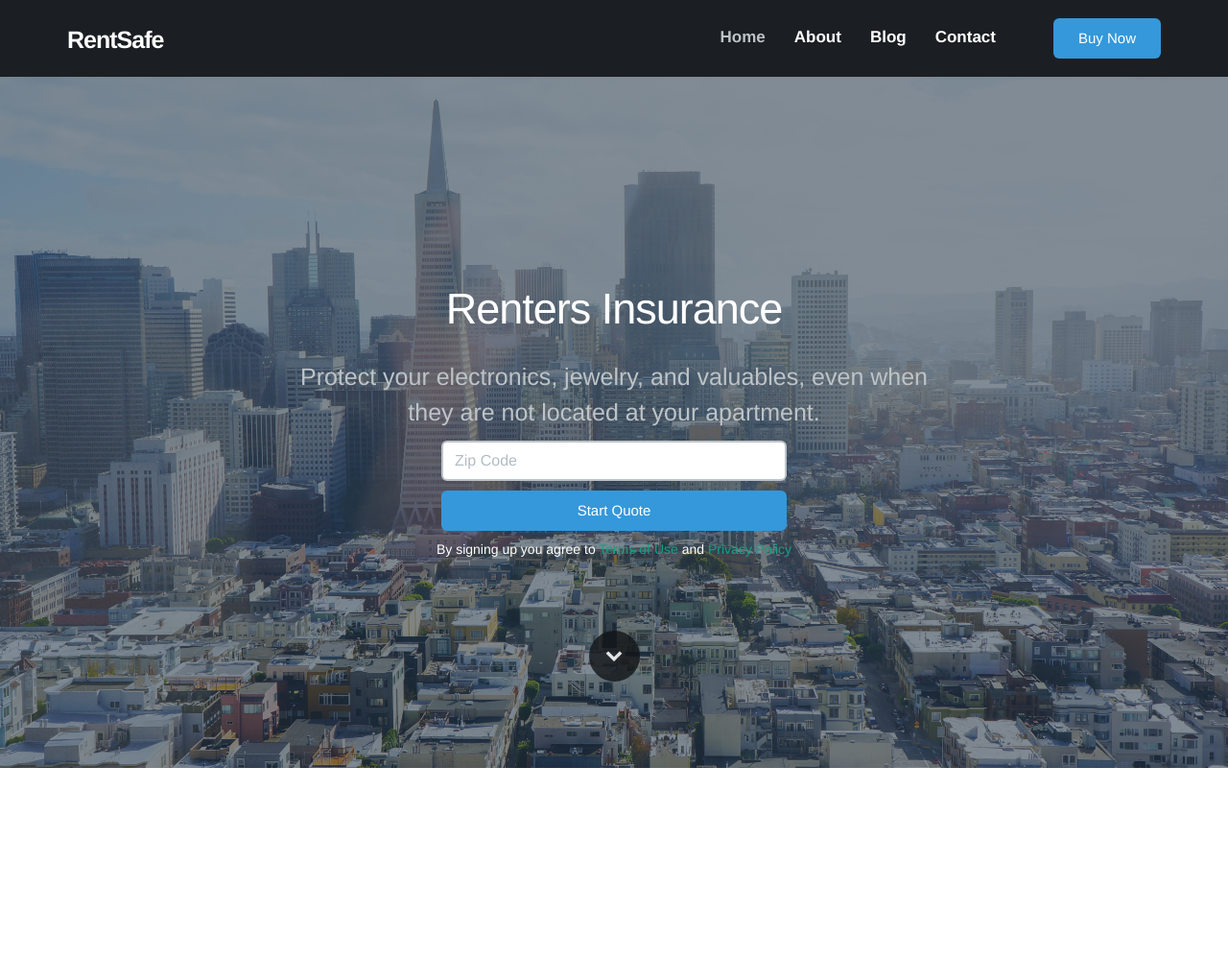
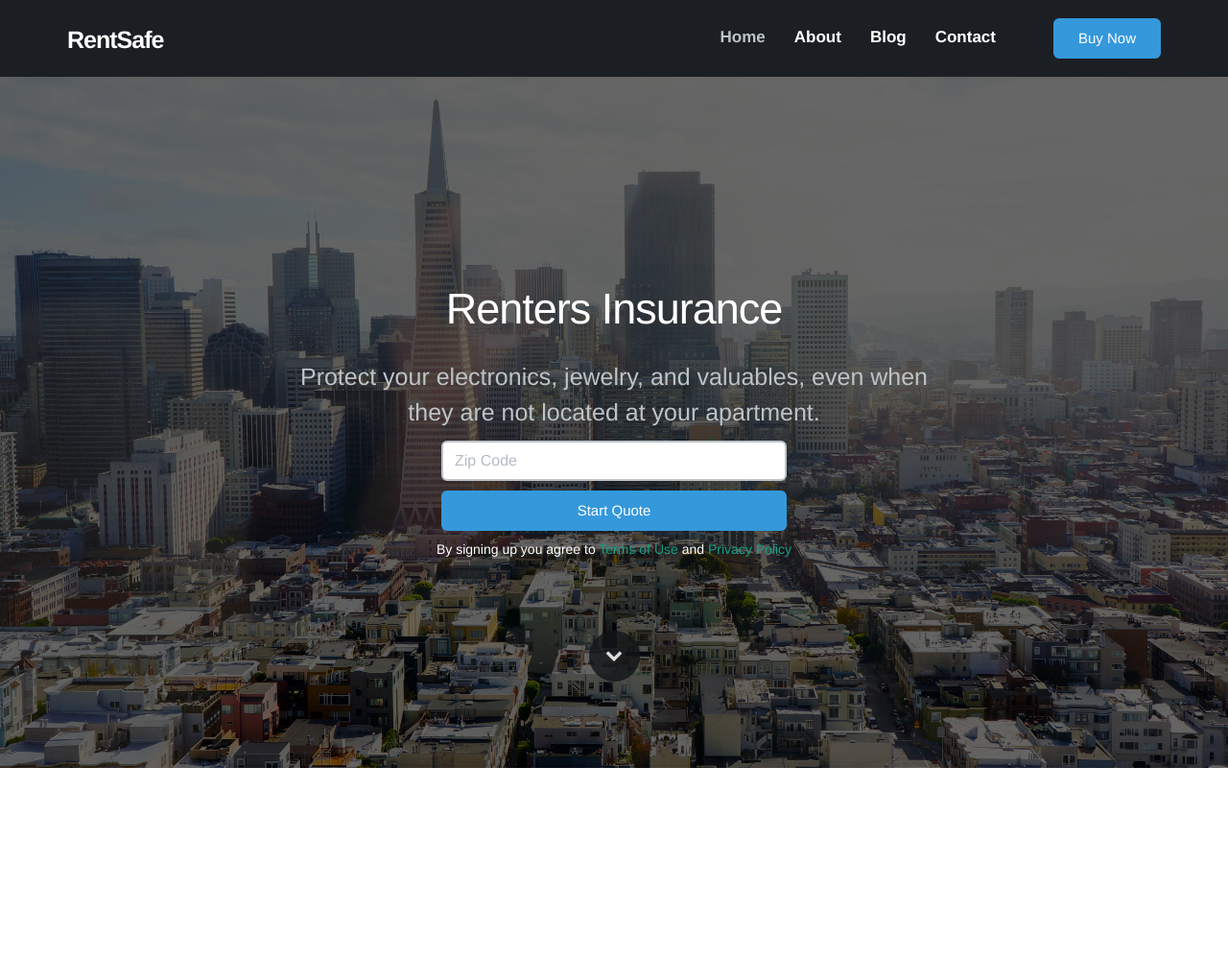
Before and after one commit to dlluncor/data-mining, a Flask app: page / in a window 1280 px wide. Shown: the top 999 px of the page at 96% size. Run offline with Flask 2, Linux system fonts and the light colour scheme; parts of the project's set-up code (start-up, migrations or seed data) failed here and were passed over; some libraries are stand-ins or nearby versions.

Commit message:
update styles of background images

```diff
--- a/renters/service/assets/css/style.css
+++ b/renters/service/assets/css/style.css
@@ -1674,3 +1674,18 @@ section * {
   background-color: #1B1F23;
   color: #7F8C8D;
 }
+
+.background.use-cover {
+    opacity: 1;
+}
+
+.background .black-cover {
+    width: 100%;
+    height: 100%;
+    background-color: black;
+    opacity: 0.6;
+}
+
+.content-23 .background .black-cover {
+    opacity: 0.2;
+}
--- a/renters/service/templates/index.html
+++ b/renters/service/templates/index.html
@@ -1,7 +1,8 @@
 {% extends "partials/base.html" %} {% block body %} {{ super() }}
 <div class="page-wrapper">
     <section class="header-10-sub v-center bg-midnight-blue">
-        <div class="background">
+        <div class="background use-cover">
+            <div class="black-cover"></div>
             &nbsp;
         </div>
         <div>
@@ -116,7 +117,8 @@
 
     <!-- content-23  -->
     <section class="content-23  v-center bg-midnight-blue">
-        <div class="background">
+        <div class="background use-clover">
+            <div class="black-cover"></div>
             &nbsp;
         </div>
         <div>
```
